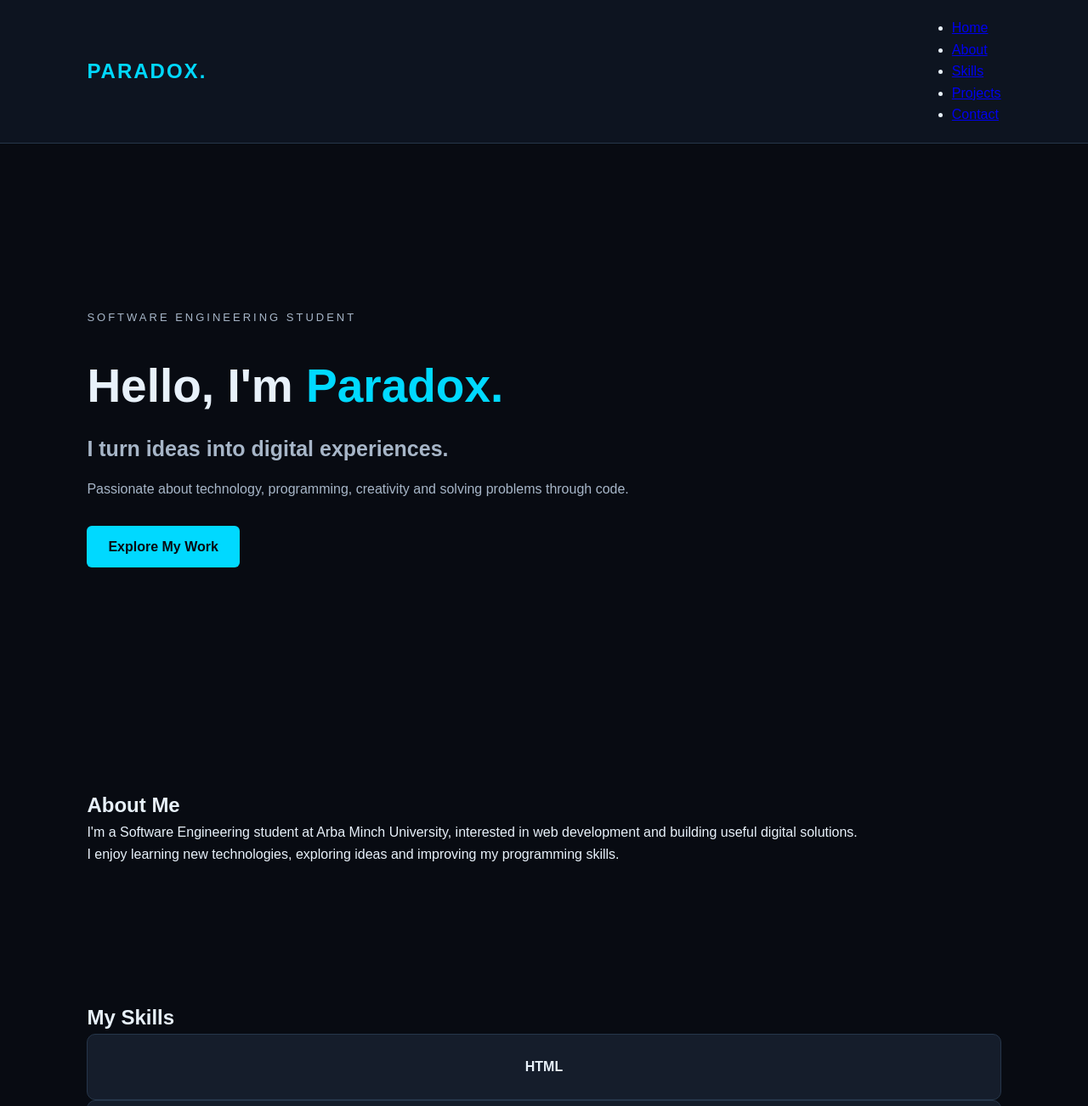
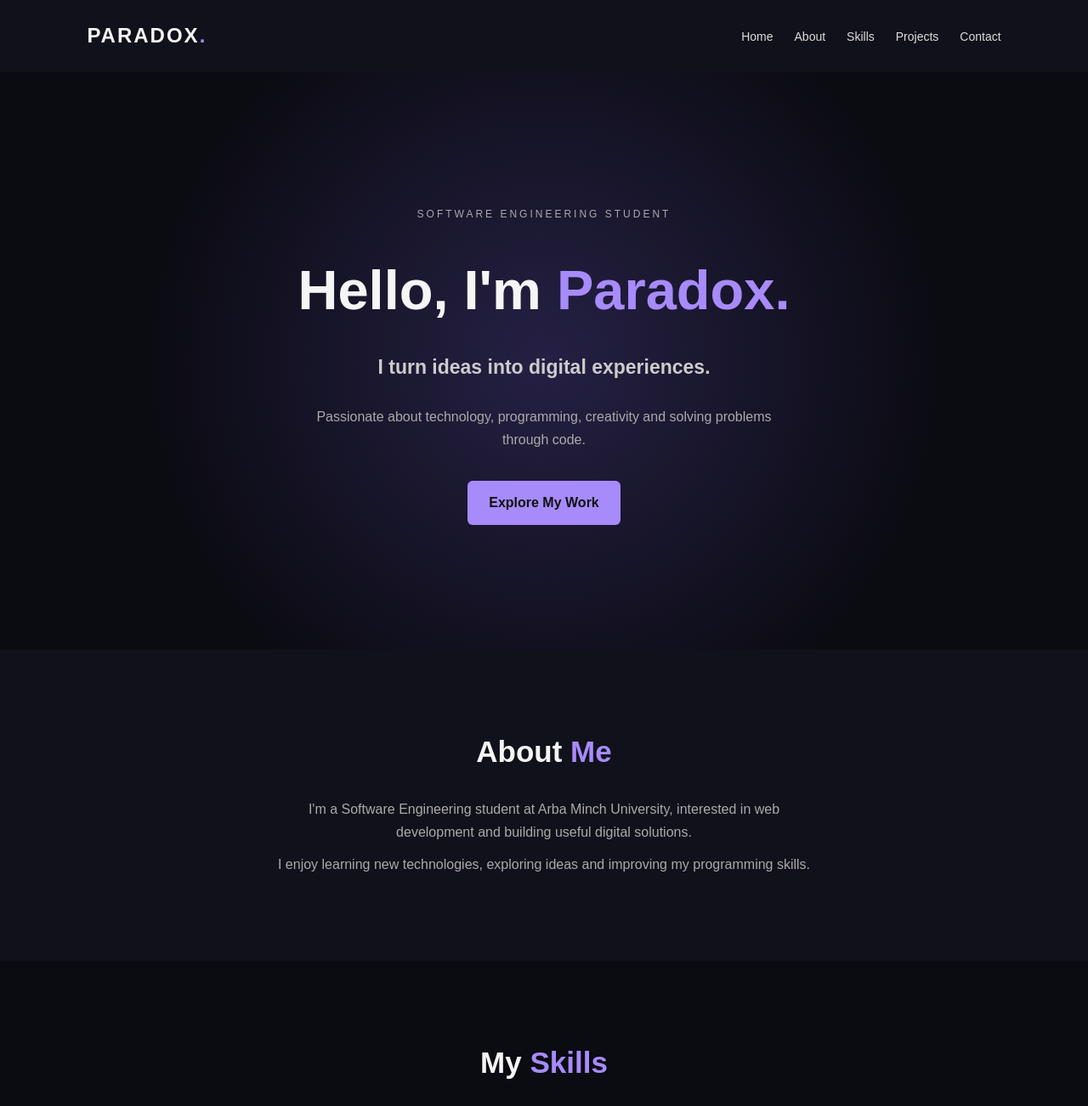
Before and after one commit to paradox2112/Portfolio, a plain HTML site: page index.html in a window 1280 px wide. Shown: the top 1302 px of the page at 85% size. Drawn offline with Linux system fonts and the light colour scheme.

Commit message:
Refactor CSS for improved styling and layout
Updated styles for body, nav, hero, and cards. Adjusted colors, padding, and layout for improved aesthetics.

```diff
--- a/style.css
+++ b/style.css
@@ -3,49 +3,54 @@
     margin: 0;
     padding: 0;
     box-sizing: border-box;
-}
-
-html {
     scroll-behavior: smooth;
 }
 
 body {
+    background: #0b0b12;
+    color: #f5f5f5;
     font-family: Arial, sans-serif;
-    background: #080B12;
-    color: #E8F1FA;
-    line-height: 1.6;
+    line-height: 1.7;
+}
+
+span {
+    color: #a78bfa;
 }
 
 nav {
     display: flex;
     justify-content: space-between;
     align-items: center;
-    padding: 20px 8%;
-    background: #0D1420;
+    padding: 22px 8%;
+    background: #11111b;
     position: sticky;
     top: 0;
-    z-index: 100;
-    border-bottom: 1px solid #26364A;
+    z-index: 10;
 }
 
 nav h2 {
-    color: #00D9FF;
     letter-spacing: 2px;
 }
 
-.nav-links a {
-    color: #E8F1FA;
-    text-decoration: none;
-    margin-left: 20px;
-    transition: 0.3s;
+nav ul {
+    display: flex;
+    gap: 25px;
+    list-style: none;
 }
 
-.nav-links a:hover {
-    color: #00D9FF;
+nav a {
+    color: #ddd;
+    text-decoration: none;
+    font-size: 14px;
+}
+
+nav a:hover {
+    color: #a78bfa;
 }
 
 section {
-    padding: 80px 8%;
+    padding: 90px 10%;
+    text-align: center;
 }
 
 .hero {
@@ -53,40 +58,38 @@ section {
     display: flex;
     flex-direction: column;
     justify-content: center;
-    align-items: flex-start;
+    align-items: center;
+    background: radial-gradient(circle, #252044, #0b0b12 65%);
 }
 
 .tag {
-    color: #00D9FF;
+    color: #a78bfa;
     letter-spacing: 3px;
-    font-size: 13px;
+    font-size: 12px;
 }
 
 .hero h1 {
-    font-size: 55px;
-    margin: 10px 0;
-}
-
-.hero h1 span {
-    color: #00D9FF;
+    font-size: clamp(38px, 6vw, 65px);
+    margin: 15px 0;
 }
 
 .hero h2 {
-    color: #A7B6C8;
-    font-size: 25px;
+    color: #ccc;
+    font-size: 23px;
+    margin-bottom: 15px;
 }
 
 .hero p {
-    margin: 15px 0;
-    color: #A7B6C8;
+    max-width: 550px;
+    color: #aaa;
 }
 
 .btn {
     display: inline-block;
-    background: #00D9FF;
-    color: #080B12;
+    background: #a78bfa;
+    color: #111;
     padding: 12px 25px;
-    margin-top: 15px;
+    margin-top: 25px;
     border-radius: 6px;
     text-decoration: none;
     font-weight: bold;
@@ -94,90 +97,77 @@ section {
 }
 
 .btn:hover {
-    background: #8CEEFF;
-    transform: translateY(-3px);
+    background: #c4b5fd;
+    transform: translateY(-4px);
 }
 
-.section-title {
-    color: #00D9FF;
-    font-size: 30px;
-    margin-bottom: 30px;
+section h2 {
+    font-size: 35px;
+    margin-bottom: 25px;
 }
 
-.about-card {
-    background: #151D2B;
-    padding: 30px;
-    border: 1px solid #26364A;
-    border-radius: 12px;
+section p {
+    color: #aaa;
+    max-width: 650px;
+    margin: 10px auto;
 }
 
-.about-card p {
-    color: #B7C5D6;
+#about, #projects {
+    background: #11111b;
 }
 
-.grid {
+.cards {
     display: grid;
-    grid-template-columns: repeat(auto-fit, minmax(150px, 1fr));
+    grid-template-columns: repeat(3, 1fr);
     gap: 20px;
+    margin-top: 30px;
 }
 
-.card, .project-card {
-    background: #151D2B;
-    padding: 25px;
-    border: 1px solid #26364A;
+.card {
+    background: #191927;
+    padding: 30px 20px;
+    border: 1px solid #29293b;
     border-radius: 10px;
     transition: 0.3s;
 }
 
-.card {
-    text-align: center;
-    font-weight: bold;
+.card:hover {
+    transform: translateY(-7px);
+    border-color: #a78bfa;
 }
 
-.card:hover, .project-card:hover {
-    border-color: #00D9FF;
-    transform: translateY(-5px);
-}
-
-.project-card h3 {
-    color: #00D9FF;
-    margin-bottom: 10px;
-}
-
-.project-card p {
-    color: #A7B6C8;
+.card p {
+    font-size: 14px;
 }
 
 footer {
     text-align: center;
     padding: 25px;
-    background: #0D1420;
-    border-top: 1px solid #26364A;
-    color: #718096;
+    background: #11111b;
+    border-top: 1px solid #29293b;
 }
 
-@media (max-width: 600px) {
+@media (max-width: 650px) {
     nav {
         flex-direction: column;
         gap: 15px;
     }
 
-    .nav-links {
-        display: flex;
+    nav ul {
+        gap: 12px;
         flex-wrap: wrap;
         justify-content: center;
-        gap: 12px;
     }
 
-    .nav-links a {
-        margin: 0;
-    }
-
-    .hero h1 {
-        font-size: 38px;
+    .cards {
+        grid-template-columns: 1fr;
     }
 
     section {
-        padding: 60px 6%;
+        padding: 65px 7%;
+    }
+
+    .hero h2 {
+        font-size: 19px;
     }
 }
```
